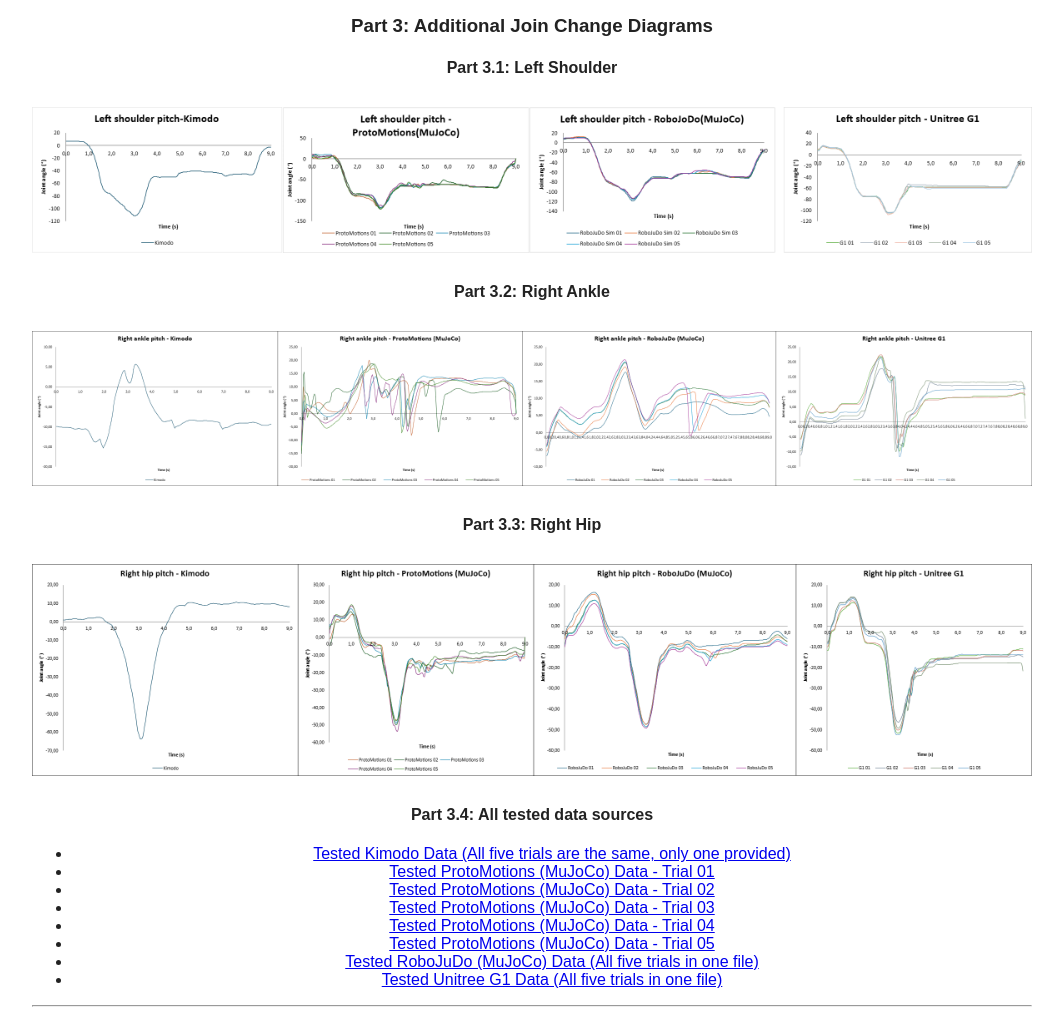
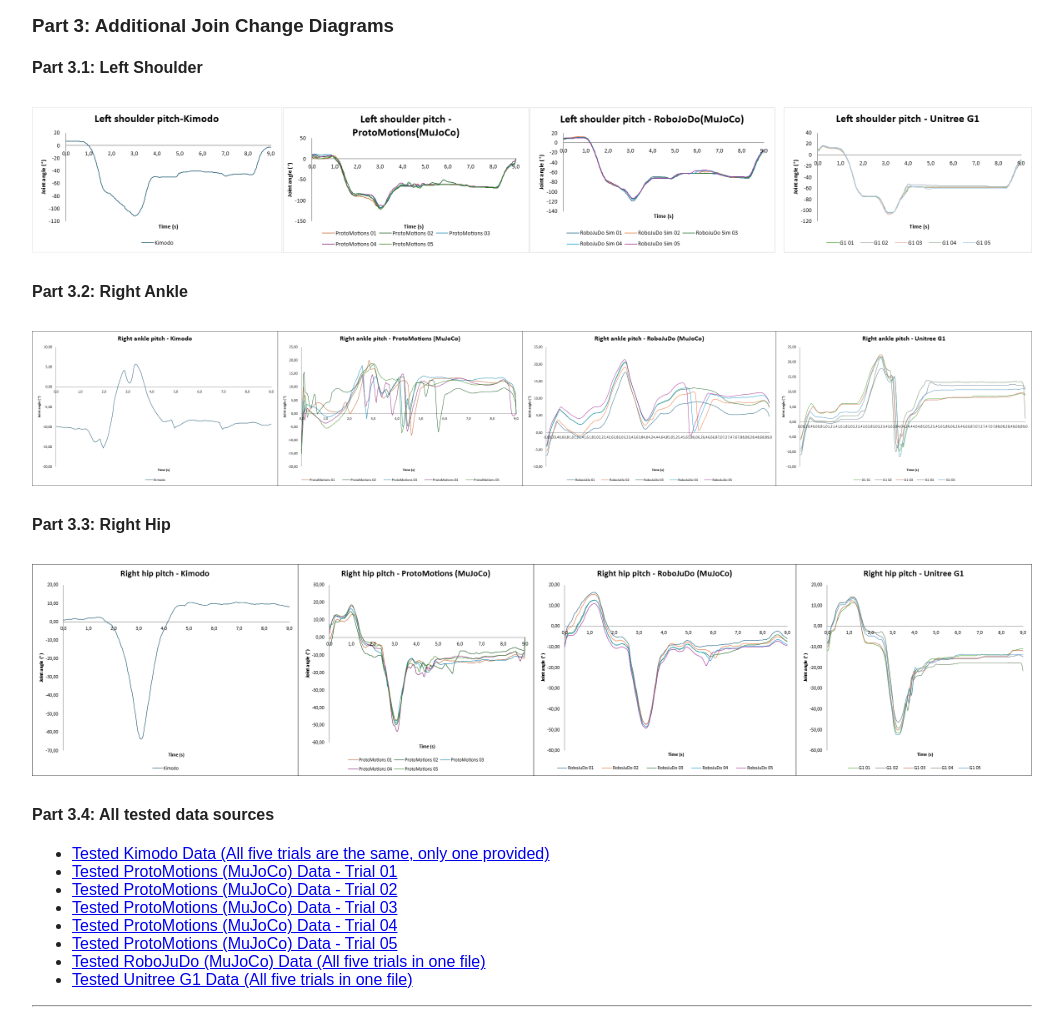
Before and after one commit to XulingYe/CHMDF, a plain HTML site: page index.html in a window 1280 px wide. Shown: the part 2068-3092 px from the top of the page, without its empty margins (108-1171 px from the left). Drawn offline with Linux system fonts and the light colour scheme.

Commit message:
Update index.html

```diff
--- a/index.html
+++ b/index.html
@@ -74,7 +74,7 @@ Humanoid robots have recently attracted significant attention as a promising aut
     </figure>
 </div>
 
-<h3>Part 2: Successful Sim-to-Real Deployment</h3>
+<h3 class="section-title">Part 2: Successful Sim-to-Real Deployment</h3>
 
 <div class="videos-row">
     <figure class="video-item">
@@ -103,29 +103,29 @@ Humanoid robots have recently attracted significant attention as a promising aut
     </figure>
 </div>
 
-<h3>Part 3: Additional Join Change Diagrams </h3>
-<h4>Part 3.1: Left Shoulder</h4>
+<h3 class="section-title">Part 3: Additional Join Change Diagrams </h3>
+<h4 class="section-title">Part 3.1: Left Shoulder</h4>
     <figure >
         <img src="Images/diagram-left_shoulder.png" alt="left_shoulder">
     </figure>
-<h4>Part 3.2: Right Ankle</h4>
+<h4 class="section-title">Part 3.2: Right Ankle</h4>
     <figure >
         <img src="Images/diagram-right_ankle.png" alt="right_ankle">
     </figure>
-<h4>Part 3.3: Right Hip</h4>
+<h4 class="section-title">Part 3.3: Right Hip</h4>
     <figure >
         <img src="Images/diagram-right_hip.png" alt="right_hip">
     </figure>
-<h4>Part 3.4: All tested data sources</h4>
+<h4 class="section-title">Part 3.4: All tested data sources</h4>
     <ul>
-        <li><a href="Data/Kimodo_1_trial_Ye_Deng.csv">Tested Kimodo Data (All five trials are the same, only one provided)</a></li>
-        <li><a href="Data/Protomotion_mujoco_trial_01_Ye_Deng.csv">Tested ProtoMotions (MuJoCo) Data - Trial 01</a></li>
-        <li><a href="Data/Protomotion_mujoco_trial_02_Ye_Deng.csv">Tested ProtoMotions (MuJoCo) Data - Trial 02</a></li>
-        <li><a href="Data/Protomotion_mujoco_trial_03_Ye_Deng.csv">Tested ProtoMotions (MuJoCo) Data - Trial 03</a></li>
-        <li><a href="Data/Protomotion_mujoco_trial_04_Ye_Deng.csv">Tested ProtoMotions (MuJoCo) Data - Trial 04</a></li>
-        <li><a href="Data/Protomotion_mujoco_trial_05_Ye_Deng.csv">Tested ProtoMotions (MuJoCo) Data - Trial 05</a></li>
-        <li><a href="Data/Robojudo_mujoco_all_5_trials_Ye_Deng.csv">Tested RoboJuDo (MuJoCo) Data (All five trials in one file)</a></li>
-        <li><a href="Data/UnitreeG1_all_5_trials_Ye_Deng.csv">Tested Unitree G1 Data (All five trials in one file)</a></li>
+        <li class="section-title"><a href="Data/Kimodo_1_trial_Ye_Deng.csv">Tested Kimodo Data (All five trials are the same, only one provided)</a></li>
+        <li class="section-title"><a href="Data/Protomotion_mujoco_trial_01_Ye_Deng.csv">Tested ProtoMotions (MuJoCo) Data - Trial 01</a></li>
+        <li class="section-title"><a href="Data/Protomotion_mujoco_trial_02_Ye_Deng.csv">Tested ProtoMotions (MuJoCo) Data - Trial 02</a></li>
+        <li class="section-title"><a href="Data/Protomotion_mujoco_trial_03_Ye_Deng.csv">Tested ProtoMotions (MuJoCo) Data - Trial 03</a></li>
+        <li class="section-title"><a href="Data/Protomotion_mujoco_trial_04_Ye_Deng.csv">Tested ProtoMotions (MuJoCo) Data - Trial 04</a></li>
+        <li class="section-title"><a href="Data/Protomotion_mujoco_trial_05_Ye_Deng.csv">Tested ProtoMotions (MuJoCo) Data - Trial 05</a></li>
+        <li class="section-title"><a href="Data/Robojudo_mujoco_all_5_trials_Ye_Deng.csv">Tested RoboJuDo (MuJoCo) Data (All five trials in one file)</a></li>
+        <li class="section-title"><a href="Data/UnitreeG1_all_5_trials_Ye_Deng.csv">Tested Unitree G1 Data (All five trials in one file)</a></li>
     </ul>
 <hr>
 
```
